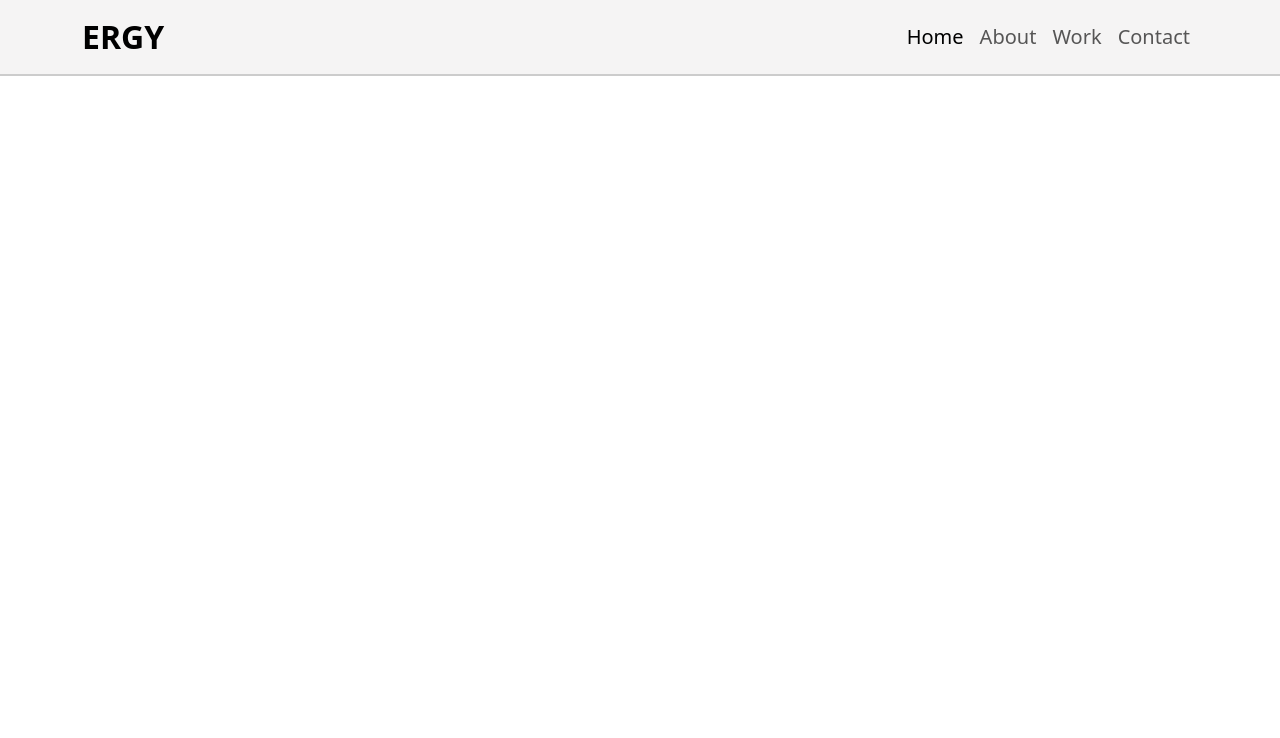
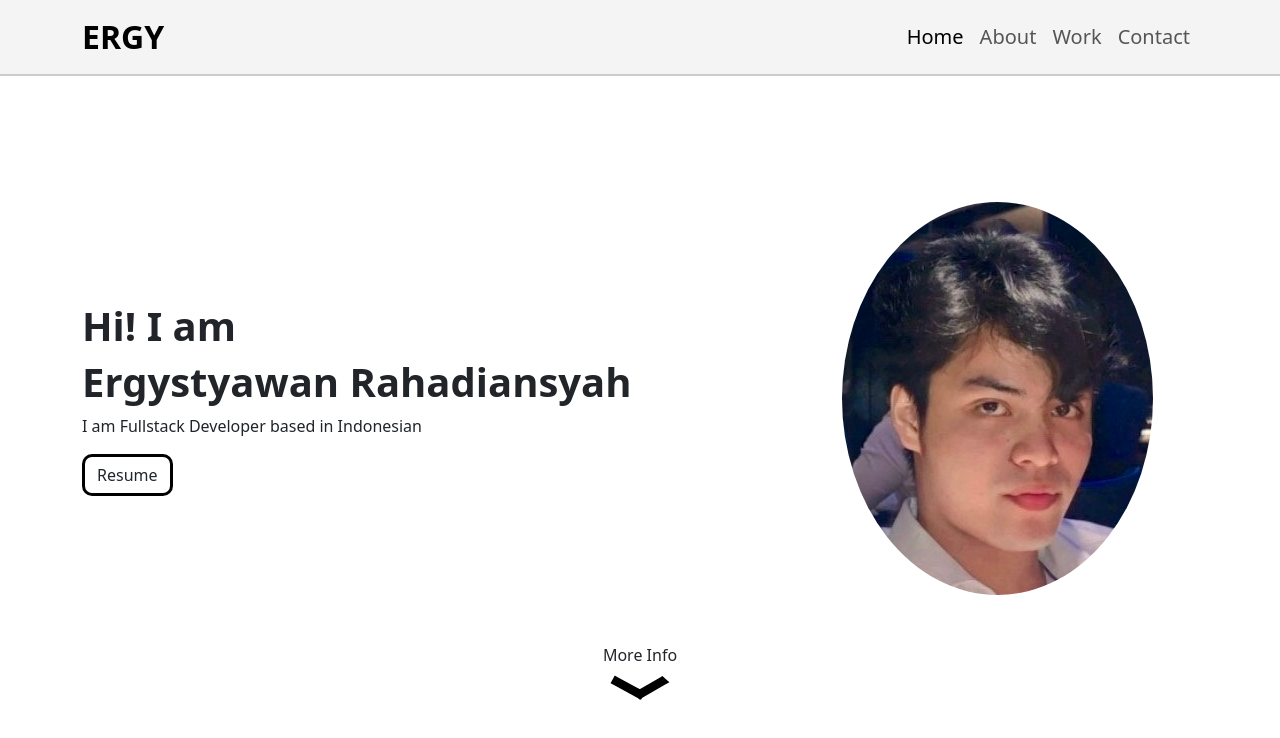
Before and after one commit to ErgystyawanR/portfolio, a plain HTML site: page index.html in a window 1280 px wide. Drawn offline with nearby package versions, Linux system fonts and the light colour scheme.

Commit message:
add home

```diff
--- a/index.html
+++ b/index.html
@@ -33,7 +33,26 @@
           </div>
         </div>
       </nav>
+
+      <section id="home" class="home container">
+            <div class="row d-flex align-items-center">
+                <div class="col-8">
+                    <h3 class="fw-semibold">Hi! I am</h3>
+                    <h1 class="fw-bold">Ergystyawan Rahadiansyah</h1>
+                    <p>I am Fullstack Developer based in Indonesian</p>
+                    <a class="btn" href="images/potrait.png" download="">Resume</a>
+                </div>
+                <div class="col-4">
+                    <img src="images/ergy.jpeg" class="imgergy" alt="Potrait">
+                </div>
+            </div>
+            <div class="arrow w-100 d-flex align-items-center flex-column mt-5">
+                <a class="text-decoration-none text-dark" href="#about">More Info</a>
+                <img id="arrow" class="mt-2" src="images/arrow.svg" alt="arrow-icon">
+            </div>
+      </section>
 </body>
+
 <script src="https://code.jquery.com/jquery-3.6.3.min.js" integrity="sha256-pvPw+upLPUjgMXY0G+8O0xUf+/Im1MZjXxxgOcBQBXU=" crossorigin="anonymous"></script>
 <script src="https://cdn.jsdelivr.net/npm/@popperjs/core@2.11.6/dist/umd/popper.min.js" integrity="sha384-oBqDVmMz9ATKxIep9tiCxS/Z9fNfEXiDAYTujMAeBAsjFuCZSmKbSSUnQlmh/jp3" crossorigin="anonymous"></script>
 <script src="https://cdn.jsdelivr.net/npm/bootstrap@5.3.0-alpha1/dist/js/bootstrap.min.js" integrity="sha384-mQ93GR66B00ZXjt0YO5KlohRA5SY2XofN4zfuZxLkoj1gXtW8ANNCe9d5Y3eG5eD" crossorigin="anonymous"></script>
--- a/style.css
+++ b/style.css
@@ -1,4 +1,49 @@
+section {
+    padding-top: 128px;
+}
+
 .navbar {
     background-color: rgb(245, 244, 244);
     box-shadow: 0 0 0 2px rgba(0, 0, 0, 0.20);
 }
+
+.imgergy {
+    border-radius: 50%;
+}
+
+.home h3{
+    font-size: 40px;
+}
+
+.home h4{
+    font-size: 60px;
+}
+
+.btn {
+    border: 3px solid black;
+    border-radius: 10px;
+}
+
+.btn:hover {
+    border: 3px solid black;
+    background-color: rgb(222, 222, 222);
+}
+
+.home .arrow img{
+    width: 60px;
+}
+
+#arrow{
+    animation: upDown 1s infinite;
+}
+
+@keyframes upDown {
+    0%{
+        transform: translateY(0);
+    }
+
+    100% {
+        transform: translateY(16px);
+    }
+
+}
```
Also changed, not shown: images/ergy.jpeg (added).
